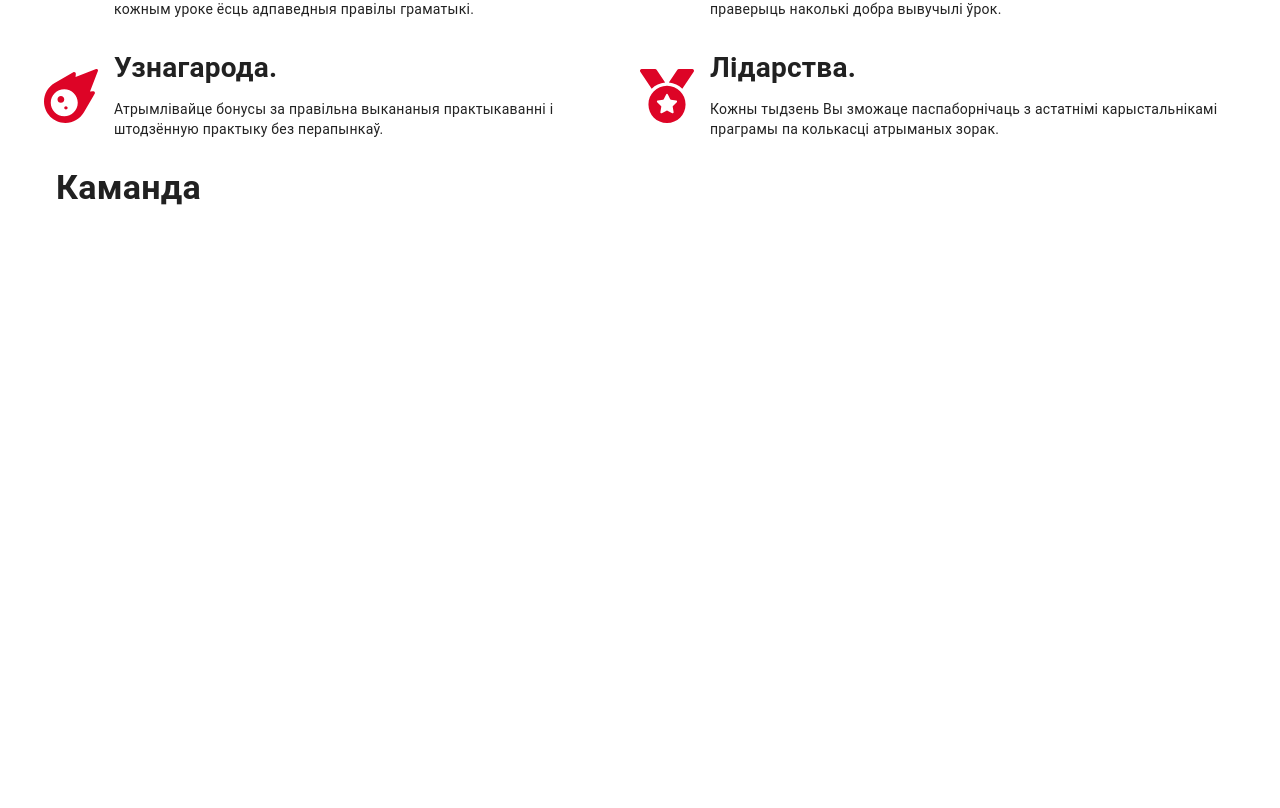
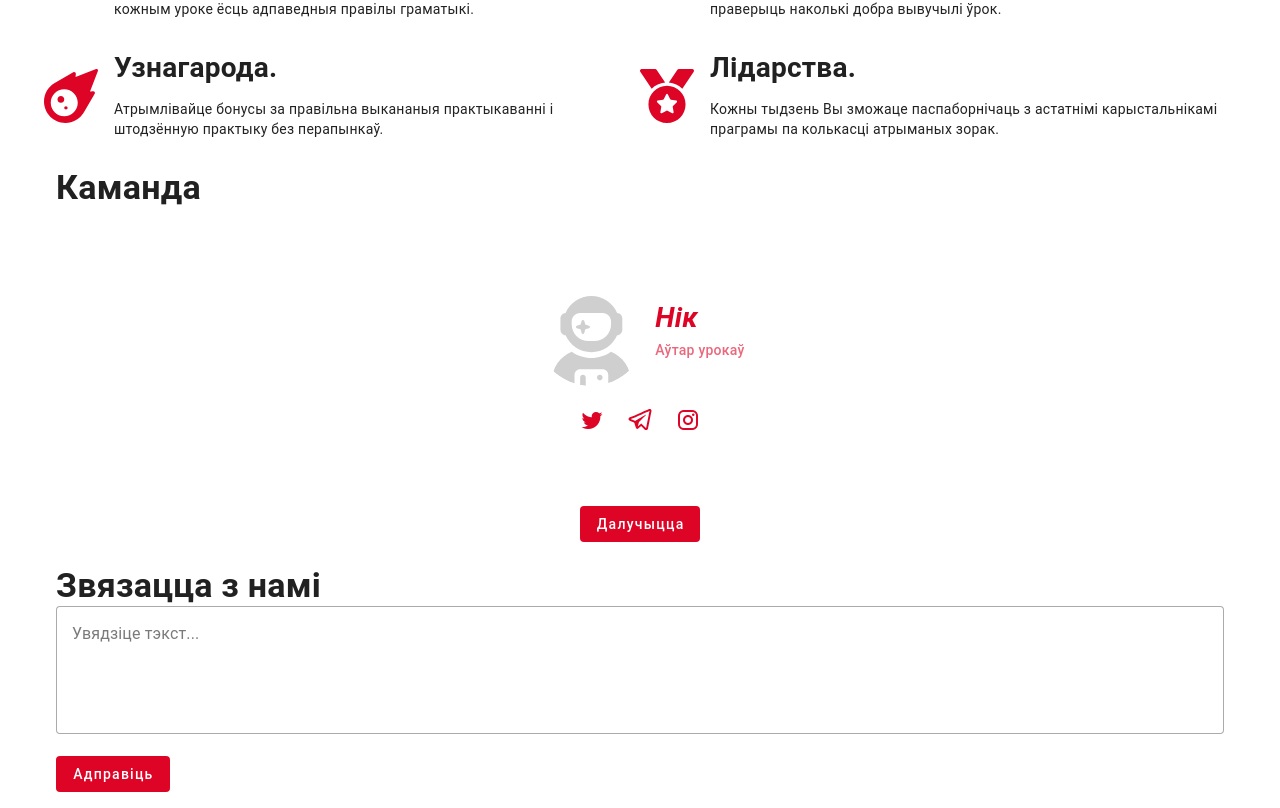
Before and after one commit to Ratio-Belarus/landing, a Vue app: page / in a window 1280 px wide. Shown: the part 842-1650 px from the top of the page. Before the commit the page ends 1066 px from the top, so only its background shows below. Built offline with nearby package versions, Linux system fonts and the light colour scheme.

Commit message:
быў дададзены слайдэр для адлюстравання ўдзельнiкаў праекта; была дададзена форма сувязi

```diff
--- a/src/views/HomeView.vue
+++ b/src/views/HomeView.vue
@@ -1,12 +1,17 @@
 <script setup>
 import mobiles_img from '../assets/phones.png'
 import { useStore } from 'vuex'
+import RatioSocialNetworksBar from '../components/RatioSocialNetworksBar.vue'
 
 const store = useStore()
 
 const functionCards = store.state.functionCards
 
 const devCards = store.state.devCards
+
+function submit(event) {
+  console.log(event.target[0].value)
+}
 </script>
 
 <template>
@@ -40,6 +45,8 @@ const devCards = store.state.devCards
       <v-col cols="12">
         <h3 class="text-h4 font-weight-bold">{{ $t('title.func') }}</h3>
       </v-col>
+    </v-row>
+    <v-row>
       <v-col v-for="card in functionCards" :cols="6" class="pa-0">
         <div class="d-flex align-center">
           <component :is="card.type + '-icon'" :width="54" class="flex-0-0" />
@@ -58,13 +65,83 @@ const devCards = store.state.devCards
         <h3 class="text-h4 font-weight-bold">{{ $t('title.team') }}</h3>
       </v-col>
     </v-row>
+    <v-row class="dev-cards">
+      <v-col :cols="12">
+        <v-carousel
+          cycle
+          hide-delimiter-background
+          hide-delimiters
+          show-arrows="hover"
+          height="250"
+        >
+          <v-carousel-item
+            v-for="(card, i) in devCards"
+            :key="i"
+            class="d-flex justify-center align-center"
+          >
+            <v-card
+              elevation="0"
+              class="fill-height d-flex flex-column w-100 justify-center align-center px-16 pt-8"
+            >
+              <template v-slot:prepend>
+                <v-avatar size="112" :image="card.img"></v-avatar>
+              </template>
+              <template v-slot:title>
+                <p class="text-product-red text-28 font-italic font-weight-bold">{{ card.name }}</p>
+              </template>
+              <template v-slot:subtitle>
+                <p class="text-product-red font-weight-medium">{{ card.position }}</p>
+              </template>
+              <template v-slot:text>
+                <RatioSocialNetworksBar
+                  v-if="card.networks"
+                  :networks="card.networks"
+                  colorIcon="#DD0426"
+                  color="transparent"
+                />
+              </template>
+            </v-card>
+          </v-carousel-item>
+        </v-carousel>
+      </v-col>
+    </v-row>
+    <v-row>
+      <v-col cols="12" class="d-flex justify-center align-center">
+        <v-btn
+          color="#DD0426"
+          variant="flat"
+          class="text-white text-capitalize font-weight-medium"
+          >{{ $t('btn.join') }}</v-btn
+        >
+      </v-col>
+    </v-row>
+    <v-row>
+      <v-col cols="12">
+        <h3 class="text-h4 font-weight-bold">{{ $t('title.connect') }}</h3>
+        <v-form validate-on="submit" @submit.prevent="submit">
+          <v-textarea
+            clearable
+            auto-grow
+            variant="outlined"
+            rows="4"
+            row-height="30"
+            :label="$t('placeholder.connect')"
+            shaped
+          ></v-textarea>
+          <v-btn
+            color="#DD0426"
+            type="submit"
+            variant="flat"
+            class="text-white text-capitalize font-weight-medium"
+            >{{ $t('btn.send') }}</v-btn
+          >
+        </v-form>
+      </v-col>
+    </v-row>
   </v-container>
 </template>
 
 <style scoped>
-.text-product-red {
-  color: #dd0426;
-}
 .bg-img-1 {
   background-image: url('/src/assets/shadows-1.svg');
   background-position: center;
```
